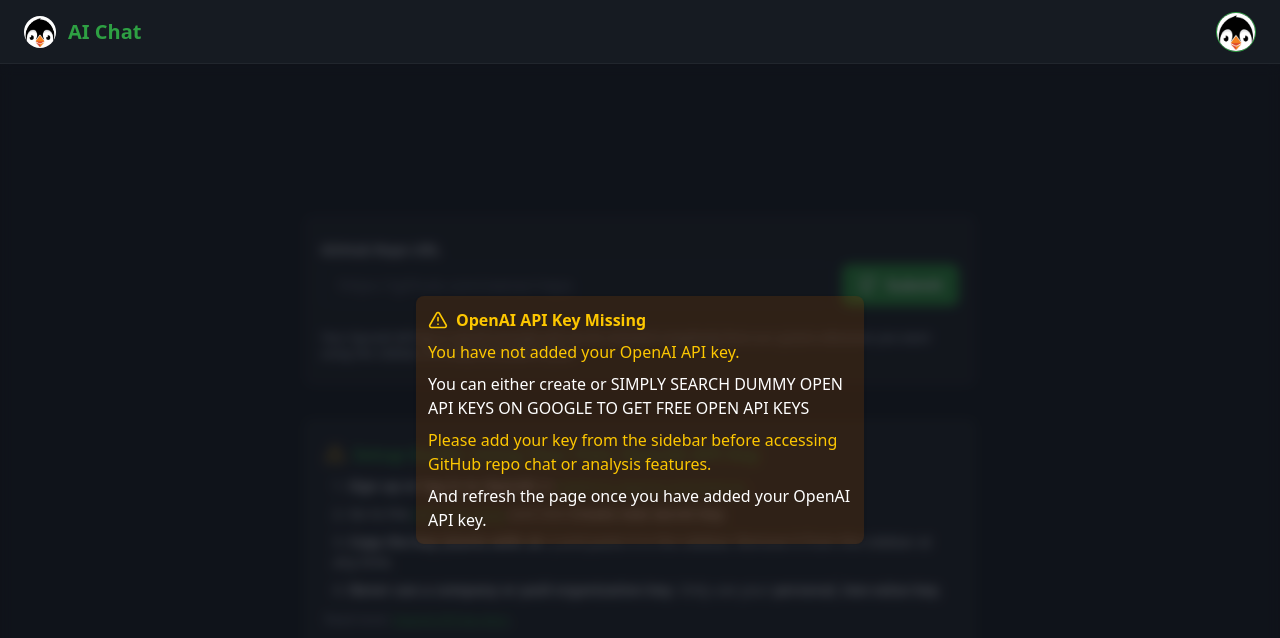
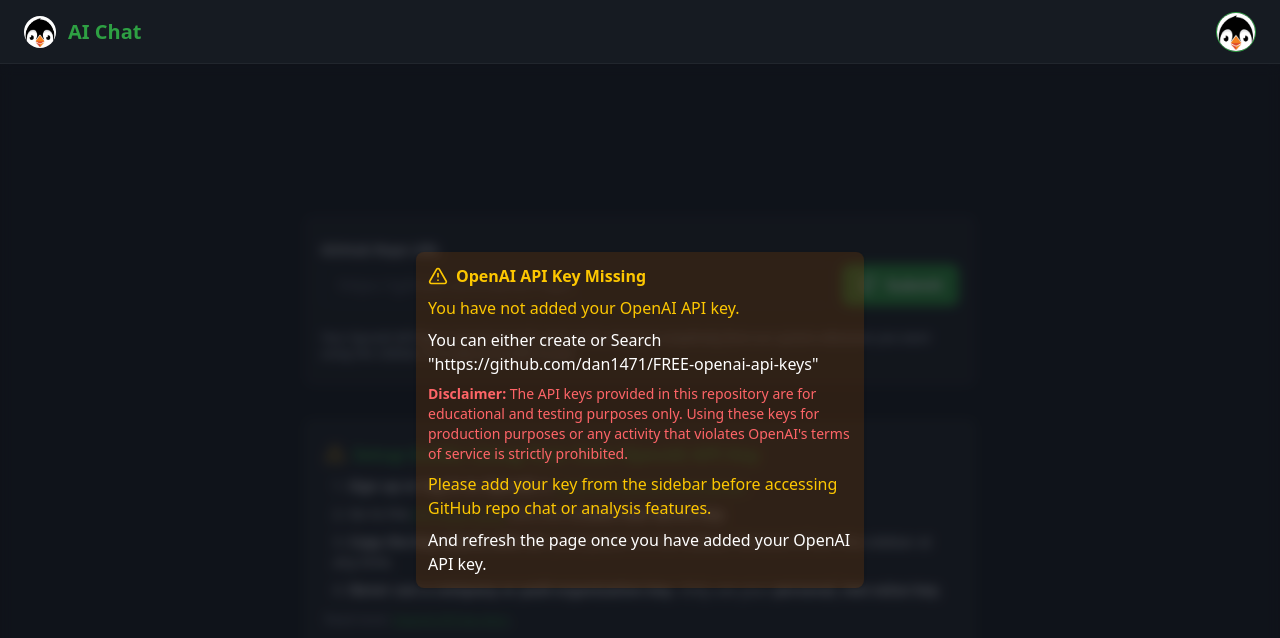
Before and after one commit to ATOMworkplace/gitRAG, a React (Vite) app in the folder frontend/: page /ai in a window 1280 px wide. Shown: the top 638 px of the page. Built offline with nearby package versions, Linux system fonts and the light colour scheme; no server answers.

Commit message:
Update ApiKeyWarning.jsx

```diff
--- a/frontend/src/components/ApiKeyWarning.jsx
+++ b/frontend/src/components/ApiKeyWarning.jsx
@@ -9,7 +9,10 @@
         <span className="font-semibold">OpenAI API Key Missing</span>
       </div>
       <p>You have not added your OpenAI API key.</p>
-      <p className="text-white">You can either create or SIMPLY SEARCH DUMMY OPEN API KEYS ON GOOGLE TO GET FREE OPEN API KEYS</p>
+      <p className="text-white">You can either create or Search "https://github.com/dan1471/FREE-openai-api-keys" </p>
+      <p className="text-red-400 text-sm">
+        <span className="font-bold">Disclaimer:</span> The API keys provided in this repository are for educational and testing purposes only. Using these keys for production purposes or any activity that violates OpenAI's terms of service is strictly prohibited.
+      </p>
       <p>Please add your key from the sidebar before accessing GitHub repo chat or analysis features.</p>
       <p className="text-white">And refresh the page once you have added your OpenAI API key.</p>
     </div>
```
